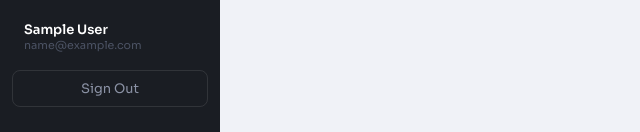
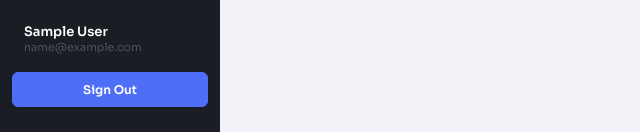
Before and after one commit to ISundhar55/Question-Generation, a React (Vite) app in the folder frontend/: page /create in a window 1280 px wide. Shown: the part 665-797 px from the top of the page, without its empty margins (0-640 px from the left). Built offline with nearby package versions, Linux system fonts and the light colour scheme; sample sign-in values are in the browser's storage; the HTML template or start-up script is replaced by a standard one.

Commit message:
Chganged the Sign out button color.

```diff
--- a/frontend/src/components/Layout.jsx
+++ b/frontend/src/components/Layout.jsx
@@ -77,13 +77,21 @@ export default function Layout({ children }) {
           <button
             onClick={handleLogout}
             style={{
-              width: '100%', padding: '9px 12px', background: 'transparent',
-              border: '1px solid rgba(255,255,255,0.1)', borderRadius: 8,
-              color: '#8b92a5', fontSize: 13, cursor: 'pointer',
+              width: '100%', padding: '9px 12px', background: 'var(--color-primary)',
+              border: '1.5px solid var(--color-primary)', borderRadius: 6,
+              color: '#fff', fontSize: 12, fontWeight: 600, cursor: 'pointer',
               transition: 'all 0.12s',
             }}
-            onMouseEnter={(e) => { e.currentTarget.style.background = 'rgba(239,68,68,0.1)'; e.currentTarget.style.color = '#fca5a5'; }}
-            onMouseLeave={(e) => { e.currentTarget.style.background = 'transparent'; e.currentTarget.style.color = '#8b92a5'; }}
+            onMouseEnter={(e) => {
+              e.currentTarget.style.background = 'var(--color-surface)';
+              e.currentTarget.style.borderColor = 'var(--color-border)';
+              e.currentTarget.style.color = 'var(--color-text)';
+            }}
+            onMouseLeave={(e) => {
+              e.currentTarget.style.background = 'var(--color-primary)';
+              e.currentTarget.style.borderColor = 'var(--color-primary)';
+              e.currentTarget.style.color = '#fff';
+            }}
           >
             Sign Out
           </button>
--- a/frontend/src/pages/DashboardPage.jsx
+++ b/frontend/src/pages/DashboardPage.jsx
@@ -223,7 +223,7 @@ export default function DashboardPage() {
                   {/* Question ID — first column */}
                   <div style={{ paddingRight: 8 }}>
                     <span style={{
-                      fontFamily: 'monospace', fontSize: 13, fontWeight: 600, color: 'var(--color-text)',
+                      fontSize: 13, fontWeight: 600, color: 'var(--color-text)',
                       display: 'inline-block',
                       maxWidth: 80, overflow: 'hidden', textOverflow: 'ellipsis', whiteSpace: 'nowrap',
                     }} title={q.id}>
```
